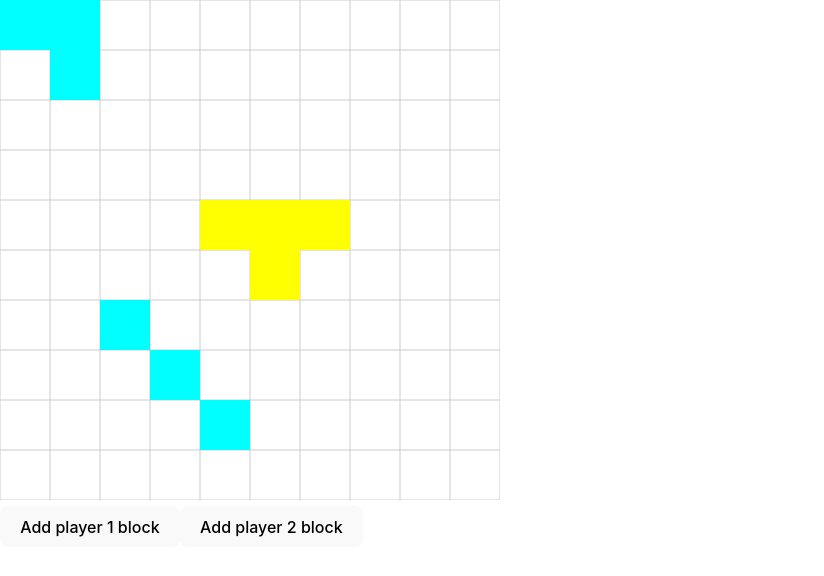
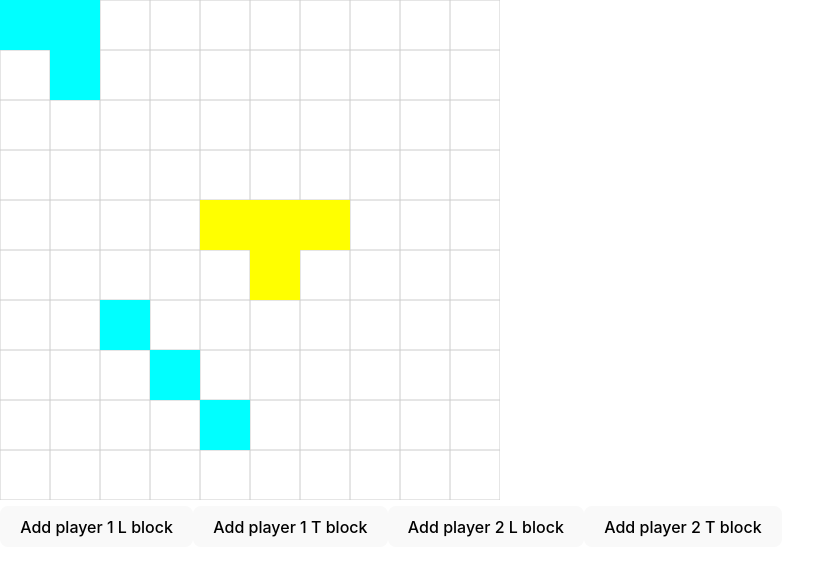
Before and after one commit to jaygarza1982/jakes-blokus, a React (Vite) app: page / in a window 1280 px wide. Shown: the top 576 px of the page, without its empty margins (0-824 px from the left). Built offline with nearby package versions, Linux system fonts and the light colour scheme.

Commit message:
Adding different block type buttons

```diff
--- a/package.json
+++ b/package.json
@@ -15,7 +15,8 @@
     "d3-selection": "^3.0.0",
     "react": "^18.3.1",
     "react-dom": "^18.3.1",
-    "recoil": "^0.7.7"
+    "recoil": "^0.7.7",
+    "uuid": "^11.0.5"
   },
   "devDependencies": {
     "@eslint/js": "^9.17.0",
@@ -24,6 +25,7 @@
     "@types/d3-selection": "^3.0.11",
     "@types/react": "^18.3.18",
     "@types/react-dom": "^18.3.5",
+    "@types/uuid": "^10.0.0",
     "@vitejs/plugin-react-swc": "^3.5.0",
     "eslint": "^9.17.0",
     "eslint-plugin-react-hooks": "^5.0.0",
--- a/src/App.tsx
+++ b/src/App.tsx
@@ -2,27 +2,18 @@ import React from 'react';
 import Canvas from './Canvas';
 import { useSetRecoilState } from 'recoil';
 import { GameDataAtom } from './atoms/GameData';
+import createPlayerBlock from './util/CreateBlock';
 
 const App: React.FC = () => {
   const setGameData = useSetRecoilState(GameDataAtom)
 
-  const addPlayerBlock = (playerId: string) => {
+  const addPlayerBlock = (playerId: string, shape: number[][]) => {
+    const x = 0;
+    const y = 0;
+
     return () => {
       setGameData(g => {
-        return {
-          players: g.players,
-          blocks: [...g.blocks, {
-            blockId: '3',
-            playerId: playerId,
-            shape: [
-              [0, 0],
-              [1, 1],
-              [2, 2]
-            ],
-            x: 100,
-            y: 100
-          }]
-        }
+        return createPlayerBlock(g, playerId, shape, x, y);
       })
     }
   }
@@ -31,8 +22,10 @@ const App: React.FC = () => {
     <>
       <Canvas />
       <br />
-      <button onClick={addPlayerBlock('Player 1')}>Add player 1 block</button>
-      <button onClick={addPlayerBlock('Player 2')}>Add player 2 block</button>
+      <button onClick={addPlayerBlock('Player 1', [[0, 0], [0, 1], [0, 2], [1, 2], [2, 2]])}>Add player 1 L block</button>
+      <button onClick={addPlayerBlock('Player 1', [])}>Add player 1 T block</button>
+      <button onClick={addPlayerBlock('Player 2', [[0, 0], [0, 1], [0, 2], [1, 2], [2, 2]])}>Add player 2 L block</button>
+      <button onClick={addPlayerBlock('Player 2', [])}>Add player 2 T block</button>
     </>
   );
 };
--- /dev/null
+++ b/src/util/CreateBlock.tsx
@@ -0,0 +1,17 @@
+import { GameData } from '../GameData';
+import { v4 as uuid } from 'uuid';
+
+const createPlayerBlock = (g: GameData, playerId: string, shape: number[][], x: number, y: number) => {
+  return {
+    players: g.players,
+    blocks: [...g.blocks, {
+      blockId: uuid(),
+      playerId: playerId,
+      shape: shape,
+      x: x,
+      y: y
+    }]
+  }
+}
+
+export default createPlayerBlock;
```
Also changed, not shown: 1 other file (tests, documents, lock files or other folders).
